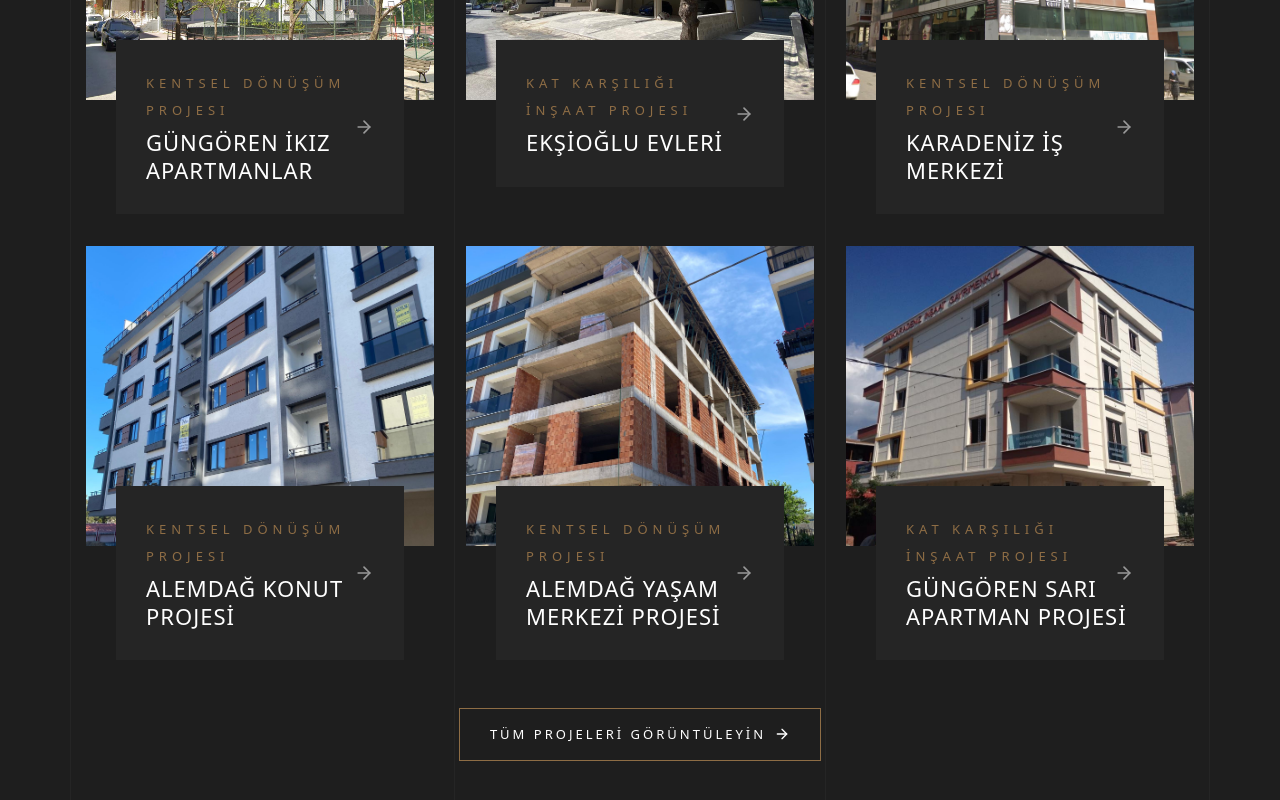
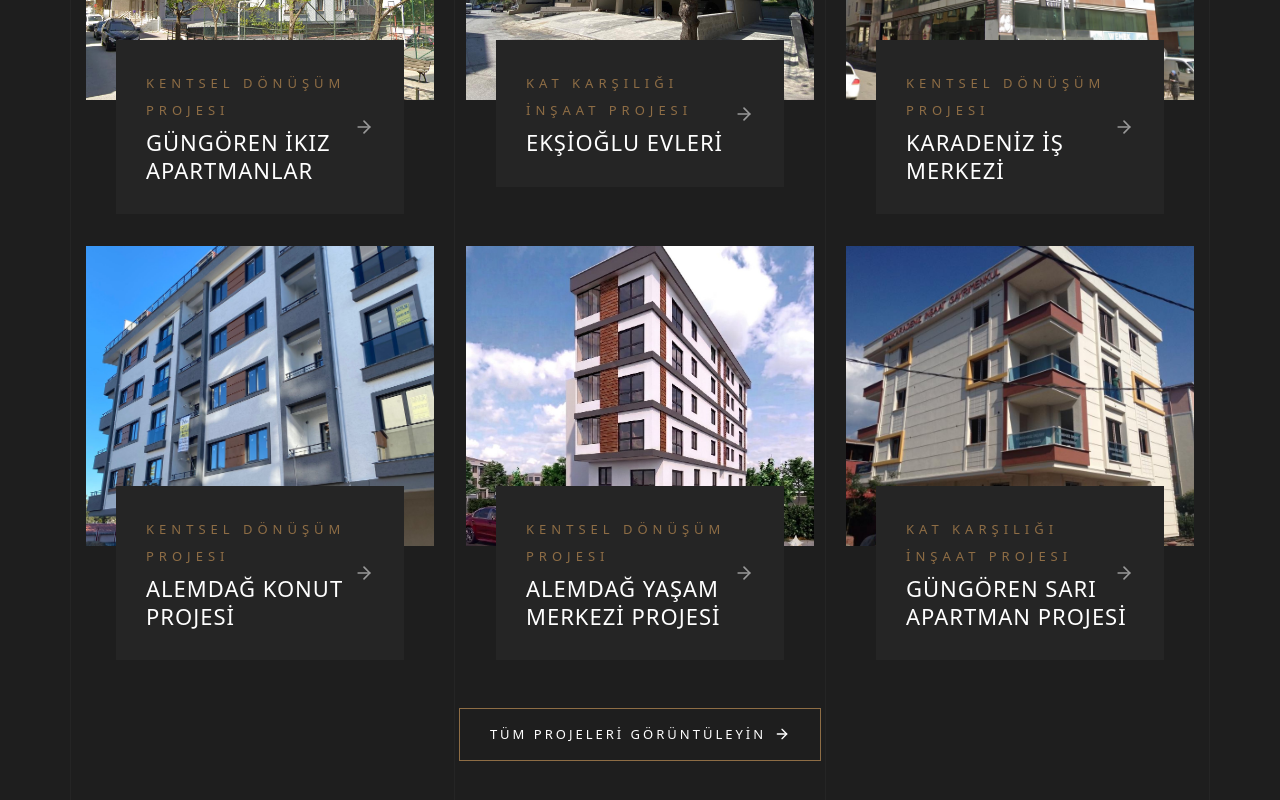
Before and after one commit to fenerinkrasici-a11y/RealEstateWebSite, a Next.js app: page / in a window 1280 px wide. Shown: the part 4875-5675 px from the top of the page. Built offline with nearby package versions, Linux system fonts and the light colour scheme.

Commit message:
Update projects.ts

```diff
--- a/src/data/projects.ts
+++ b/src/data/projects.ts
@@ -153,7 +153,7 @@ details:
   details:
     "İnşaat çalışmaları devam eden proje, Karadeniz İnşaat tarafından modern mühendislik ve kalite standartları doğrultusunda yürütülmektedir. Projenin önümüzdeki aylarda tamamlanarak teslim edilmesi planlanmaktadır.",
 
-  image: "/images/projects/almdg/almdg1.jpeg",
+  image: "/images/projects/almdg/almdg3.jpeg",
   images: [
     "/images/projects/almdg/almdg1.jpeg",
     "/images/projects/almdg/almdg2.jpeg",
```
